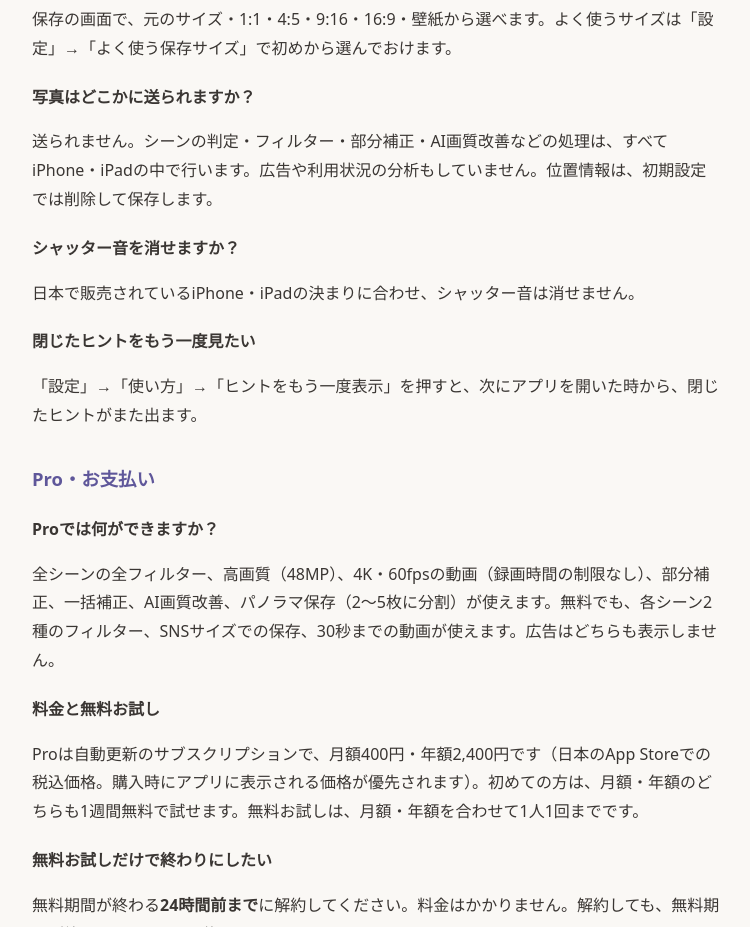
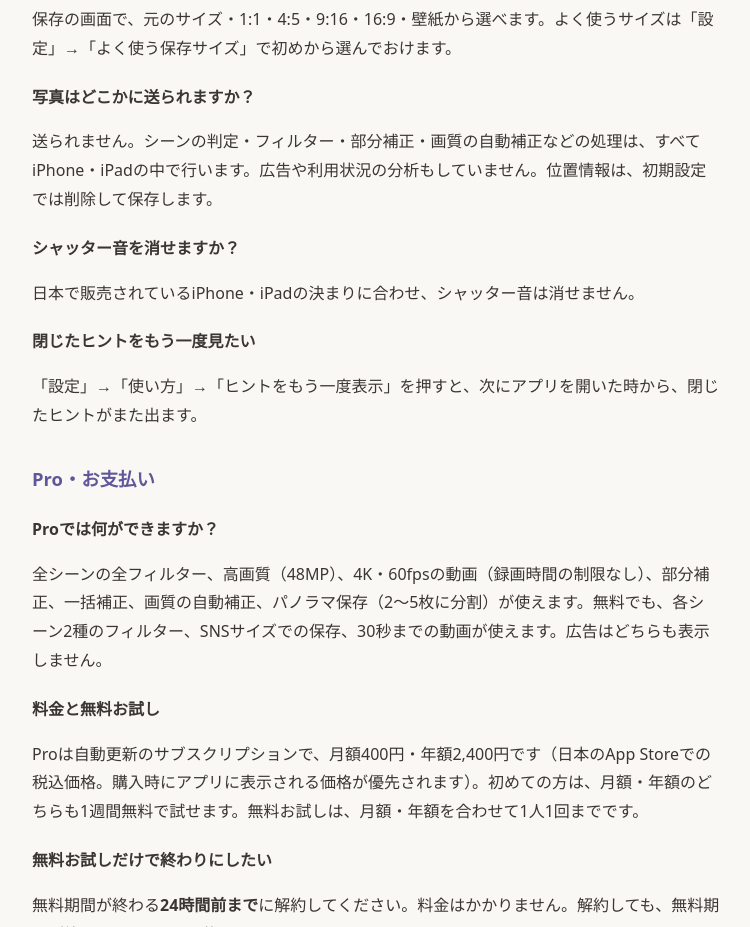
Before and after one commit to itmnrg/itmnrg.github.io, a plain HTML site: page hayumi/index.html in a window 1280 px wide. Shown: the part 2800-3727 px from the top of the page, without its empty margins (264-1014 px from the left). Drawn offline with Linux system fonts and the light colour scheme.

Commit message:
Hayumi: 「AI画質改善」を「画質の自動補正」に変更（index.html）
Co-Authored-By: Claude Opus 5.5 <noreply@anthropic.com>

```diff
--- a/hayumi/index.html
+++ b/hayumi/index.html
@@ -81,7 +81,7 @@
 <p>保存の画面で、元のサイズ・1:1・4:5・9:16・16:9・壁紙から選べます。よく使うサイズは「設定」→「よく使う保存サイズ」で初めから選んでおけます。</p>
 
 <h3>写真はどこかに送られますか？</h3>
-<p>送られません。シーンの判定・フィルター・部分補正・AI画質改善などの処理は、すべてiPhone・iPadの中で行います。広告や利用状況の分析もしていません。位置情報は、初期設定では削除して保存します。</p>
+<p>送られません。シーンの判定・フィルター・部分補正・画質の自動補正などの処理は、すべてiPhone・iPadの中で行います。広告や利用状況の分析もしていません。位置情報は、初期設定では削除して保存します。</p>
 
 <h3>シャッター音を消せますか？</h3>
 <p>日本で販売されているiPhone・iPadの決まりに合わせ、シャッター音は消せません。</p>
@@ -92,7 +92,7 @@
 <h2 id="faq-pro">Pro・お支払い</h2>
 
 <h3>Proでは何ができますか？</h3>
-<p>全シーンの全フィルター、高画質（48MP）、4K・60fpsの動画（録画時間の制限なし）、部分補正、一括補正、AI画質改善、パノラマ保存（2〜5枚に分割）が使えます。無料でも、各シーン2種のフィルター、SNSサイズでの保存、30秒までの動画が使えます。広告はどちらも表示しません。</p>
+<p>全シーンの全フィルター、高画質（48MP）、4K・60fpsの動画（録画時間の制限なし）、部分補正、一括補正、画質の自動補正、パノラマ保存（2〜5枚に分割）が使えます。無料でも、各シーン2種のフィルター、SNSサイズでの保存、30秒までの動画が使えます。広告はどちらも表示しません。</p>
 
 <h3>料金と無料お試し</h3>
 <p>Proは自動更新のサブスクリプションで、月額400円・年額2,400円です（日本のApp Storeでの税込価格。購入時にアプリに表示される価格が優先されます）。初めての方は、月額・年額のどちらも1週間無料で試せます。無料お試しは、月額・年額を合わせて1人1回までです。</p>
```
